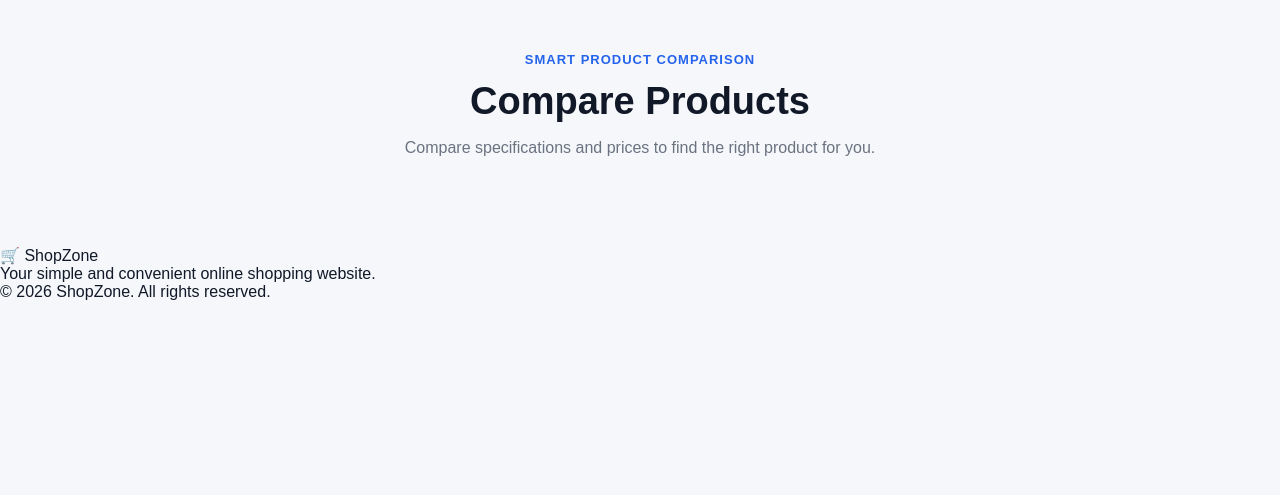
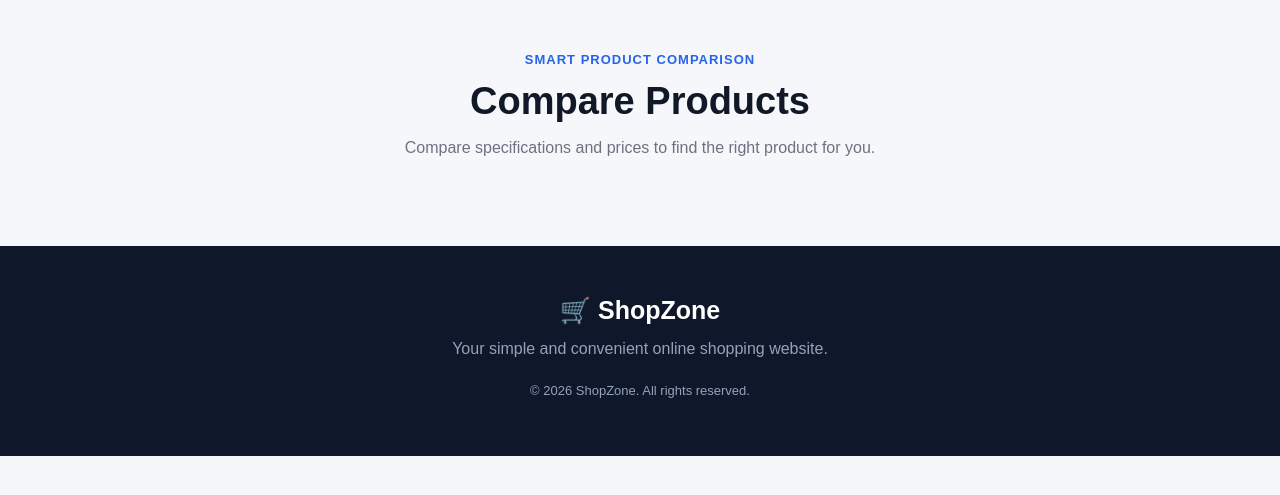
Before and after one commit to jamaicaendionela-eng/ShopZone, a Flask app: template templates/compare.html in a window 1280 px wide. Shown: the part 75-570 px from the top of the page. Run offline with Flask 3, Linux system fonts and the light colour scheme; the template is opened without the code that fills it, so the values that code supplies are empty; parts of the project's set-up code (start-up, migrations or seed data) failed here and were passed over.

Commit message:
Add footer design to compare page

```diff
--- a/static/css/compare.css
+++ b/static/css/compare.css
@@ -347,3 +347,38 @@ body {
     font-size: 14px;
     line-height: 1.5;
 }
+
+
+/* =========================
+   FOOTER
+========================= */
+
+footer {
+    background: #0f172a;
+
+    color: white;
+
+    text-align: center;
+
+    padding: 50px 20px;
+}
+
+.footer-logo {
+    font-size: 25px;
+
+    font-weight: bold;
+
+    margin-bottom: 15px;
+}
+
+footer p {
+    color: #94a3b8;
+
+    margin: 8px;
+}
+
+.copyright {
+    font-size: 13px;
+
+    margin-top: 25px !important;
+}
```
